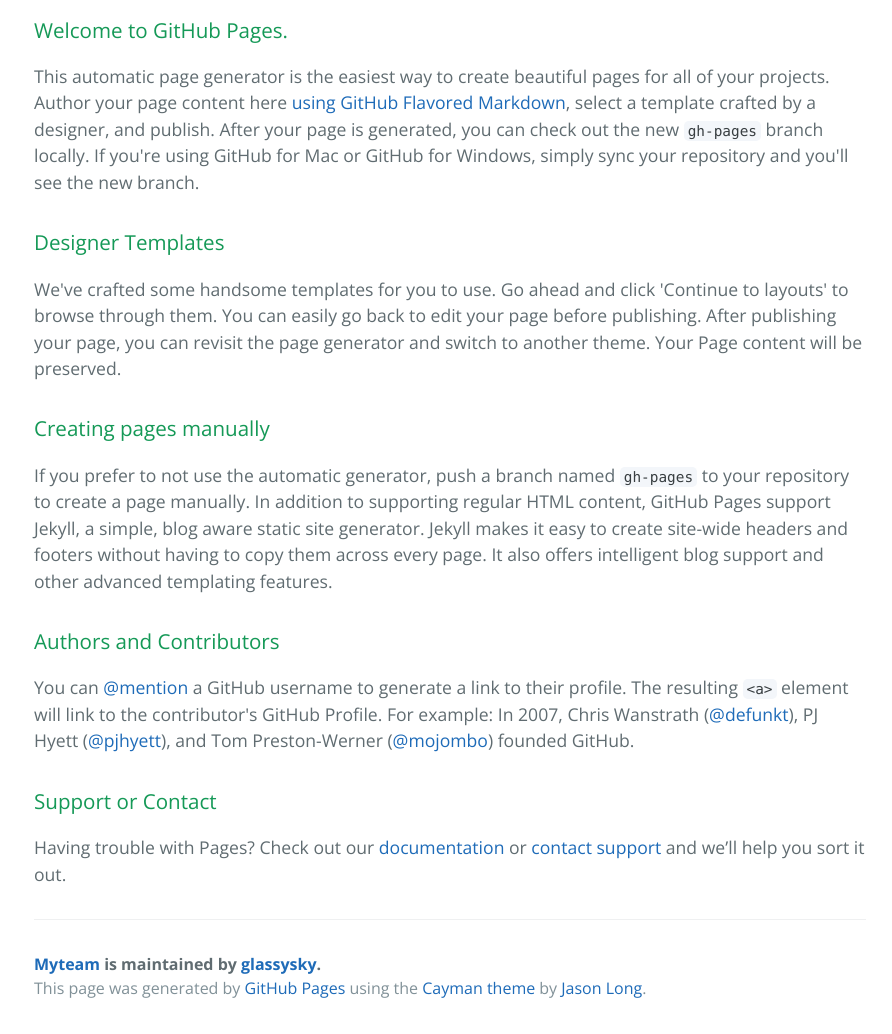
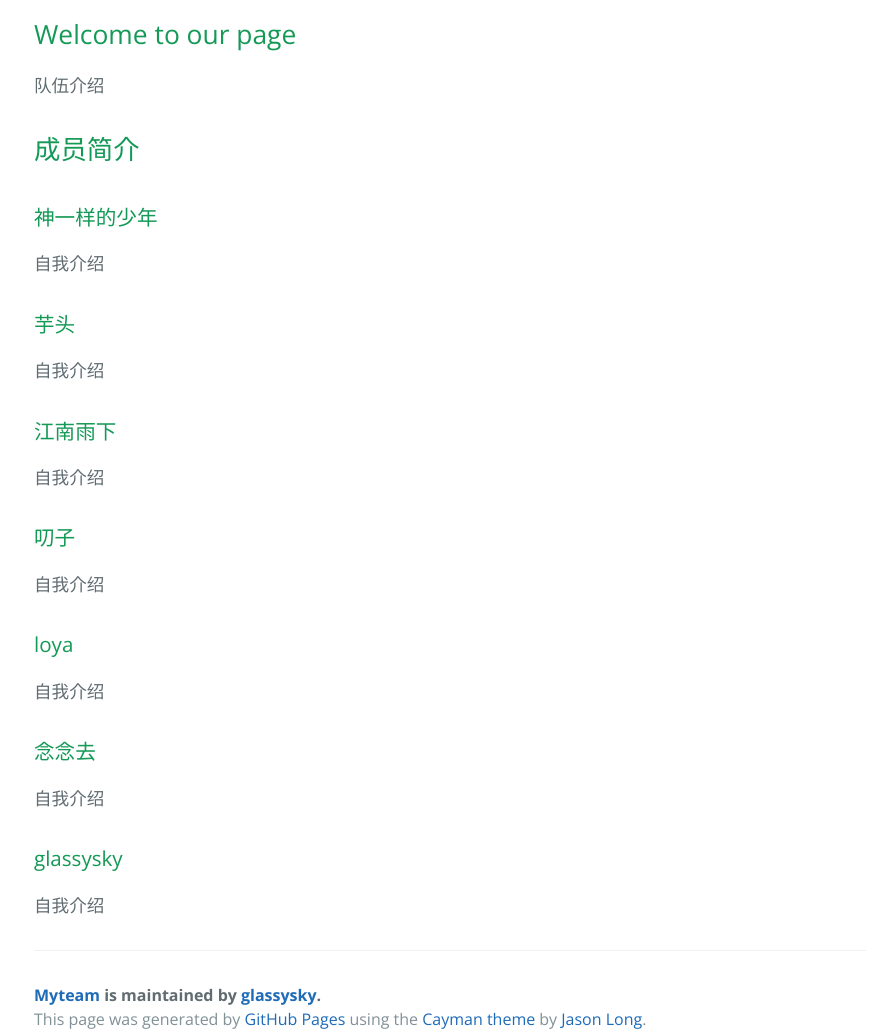
Before and after one commit to glassysky/myTeam, a plain HTML site: page index.html in a window 1280 px wide. Shown: the part 400-1434 px from the top of the page, without its empty margins (190-1082 px from the left). Drawn offline with nearby package versions, Linux system fonts and the light colour scheme.

Commit message:
basic change
修改为模板

```diff
--- a/index.html
+++ b/index.html
@@ -7,6 +7,7 @@
     <link rel="stylesheet" type="text/css" href="stylesheets/normalize.css" media="screen">
     <link href='http://fonts.googleapis.com/css?family=Open+Sans:400,700' rel='stylesheet' type='text/css'>
     <link rel="stylesheet" type="text/css" href="stylesheets/stylesheet.css" media="screen">
+    <link rel="stylesheet" type="text/css" href="stylesheets/member.css" media="screen">
     <link rel="stylesheet" type="text/css" href="stylesheets/github-light.css" media="screen">
   </head>
   <body>
@@ -19,30 +20,48 @@
     </section>
 
     <section class="main-content">
-      <h3>
-<a id="welcome-to-github-pages" class="anchor" href="#welcome-to-github-pages" aria-hidden="true"><span class="octicon octicon-link"></span></a>Welcome to GitHub Pages.</h3>
+<h2>
+<a id="team-introduce" class="anchor" href="#welcome-to-github-pages" aria-hidden="true"><span class="octicon octicon-link"></span></a>Welcome to our page</h3>
 
-<p>This automatic page generator is the easiest way to create beautiful pages for all of your projects. Author your page content here <a href="https://guides.github.com/features/mastering-markdown/">using GitHub Flavored Markdown</a>, select a template crafted by a designer, and publish. After your page is generated, you can check out the new <code>gh-pages</code> branch locally. If you're using GitHub for Mac or GitHub for Windows, simply sync your repository and you'll see the new branch.</p>
+<p>队伍介绍</p>
+
+<h2>
+<a id="team-member-introduce" class="anchor" href="#welcome-to-github-pages" aria-hidden="true"><span class="octicon octicon-link"></span></a>成员简介</h2>
 
 <h3>
-<a id="designer-templates" class="anchor" href="#designer-templates" aria-hidden="true"><span class="octicon octicon-link"></span></a>Designer Templates</h3>
+<a id="member-self-introduce" class="anchor" href="#designer-templates" aria-hidden="true"><span class="octicon octicon-link"></span></a>神一样的少年</h3>
 
-<p>We've crafted some handsome templates for you to use. Go ahead and click 'Continue to layouts' to browse through them. You can easily go back to edit your page before publishing. After publishing your page, you can revisit the page generator and switch to another theme. Your Page content will be preserved.</p>
+<p>自我介绍</p>
 
 <h3>
-<a id="creating-pages-manually" class="anchor" href="#creating-pages-manually" aria-hidden="true"><span class="octicon octicon-link"></span></a>Creating pages manually</h3>
+<a id="member-self-introduce" class="anchor" href="#creating-pages-manually" aria-hidden="true"><span class="octicon octicon-link"></span></a>芋头</h3>
 
-<p>If you prefer to not use the automatic generator, push a branch named <code>gh-pages</code> to your repository to create a page manually. In addition to supporting regular HTML content, GitHub Pages support Jekyll, a simple, blog aware static site generator. Jekyll makes it easy to create site-wide headers and footers without having to copy them across every page. It also offers intelligent blog support and other advanced templating features.</p>
+<p>自我介绍</p>
 
 <h3>
-<a id="authors-and-contributors" class="anchor" href="#authors-and-contributors" aria-hidden="true"><span class="octicon octicon-link"></span></a>Authors and Contributors</h3>
+<a id="member-self-introduce" class="anchor" href="#creating-pages-manually" aria-hidden="true"><span class="octicon octicon-link"></span></a>江南雨下</h3>
 
-<p>You can <a href="https://github.com/blog/821" class="user-mention">@mention</a> a GitHub username to generate a link to their profile. The resulting <code>&lt;a&gt;</code> element will link to the contributor's GitHub Profile. For example: In 2007, Chris Wanstrath (<a href="https://github.com/defunkt" class="user-mention">@defunkt</a>), PJ Hyett (<a href="https://github.com/pjhyett" class="user-mention">@pjhyett</a>), and Tom Preston-Werner (<a href="https://github.com/mojombo" class="user-mention">@mojombo</a>) founded GitHub.</p>
+<p>自我介绍</p>
 
 <h3>
-<a id="support-or-contact" class="anchor" href="#support-or-contact" aria-hidden="true"><span class="octicon octicon-link"></span></a>Support or Contact</h3>
+<a id="member-self-introduce" class="anchor" href="#creating-pages-manually" aria-hidden="true"><span class="octicon octicon-link"></span></a>叨子</h3>
 
-<p>Having trouble with Pages? Check out our <a href="https://help.github.com/pages">documentation</a> or <a href="https://github.com/contact">contact support</a> and we’ll help you sort it out.</p>
+<p>自我介绍</p>
+
+<h3>
+<a id="member-self-introduce" class="anchor" href="#creating-pages-manually" aria-hidden="true"><span class="octicon octicon-link"></span></a>loya</h3>
+
+<p>自我介绍</p>
+
+<h3>
+<a id="member-self-introduce" class="anchor" href="#creating-pages-manually" aria-hidden="true"><span class="octicon octicon-link"></span></a>念念去</h3>
+
+<p>自我介绍</p>
+
+<h3>
+<a id="member-self-introduce" class="anchor" href="#creating-pages-manually" aria-hidden="true"><span class="octicon octicon-link"></span></a>glassysky</h3>
+
+<p>自我介绍</p>
 
       <footer class="site-footer">
         <span class="site-footer-owner"><a href="https://github.com/glassysky/myTeam">Myteam</a> is maintained by <a href="https://github.com/glassysky">glassysky</a>.</span>
```
